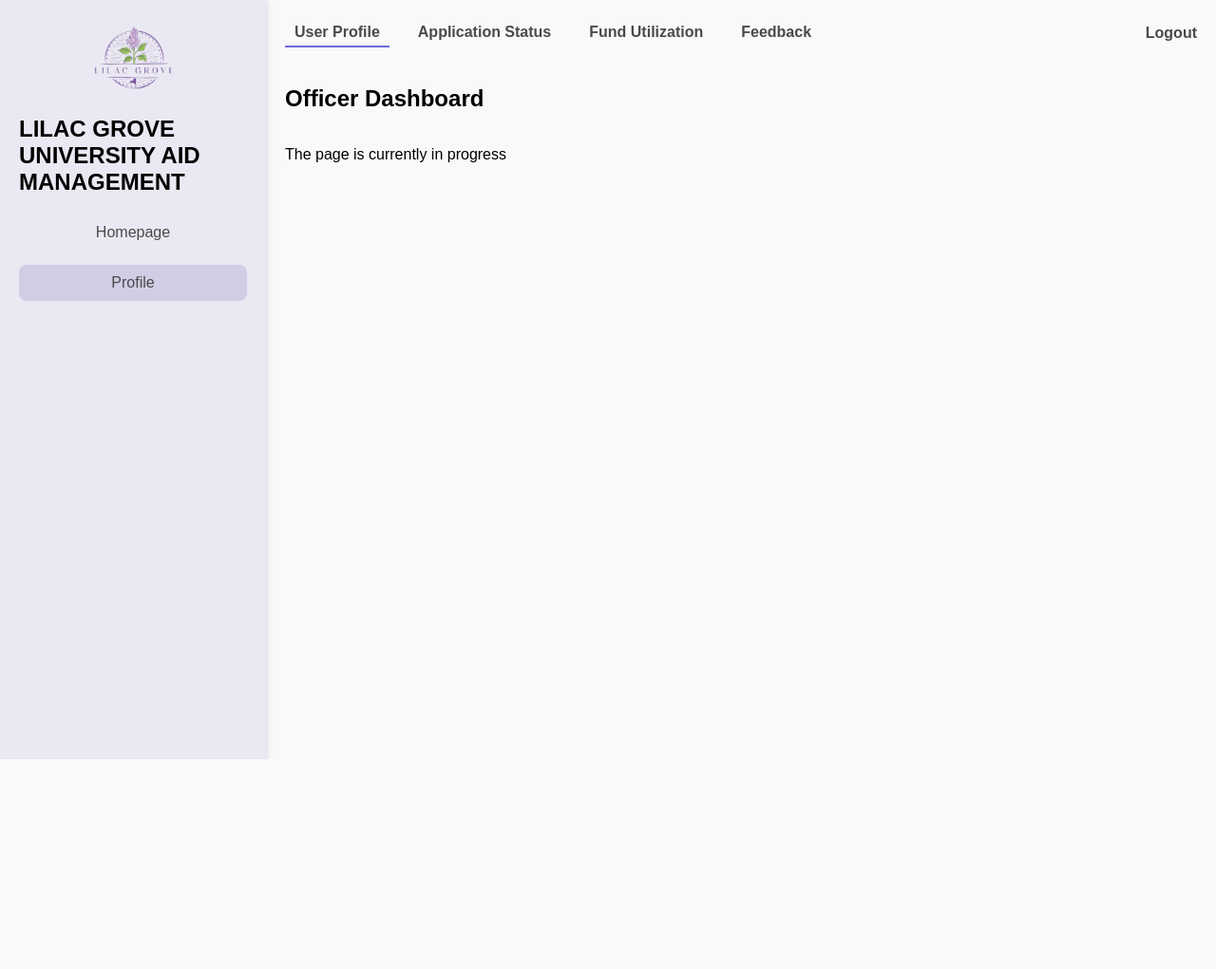
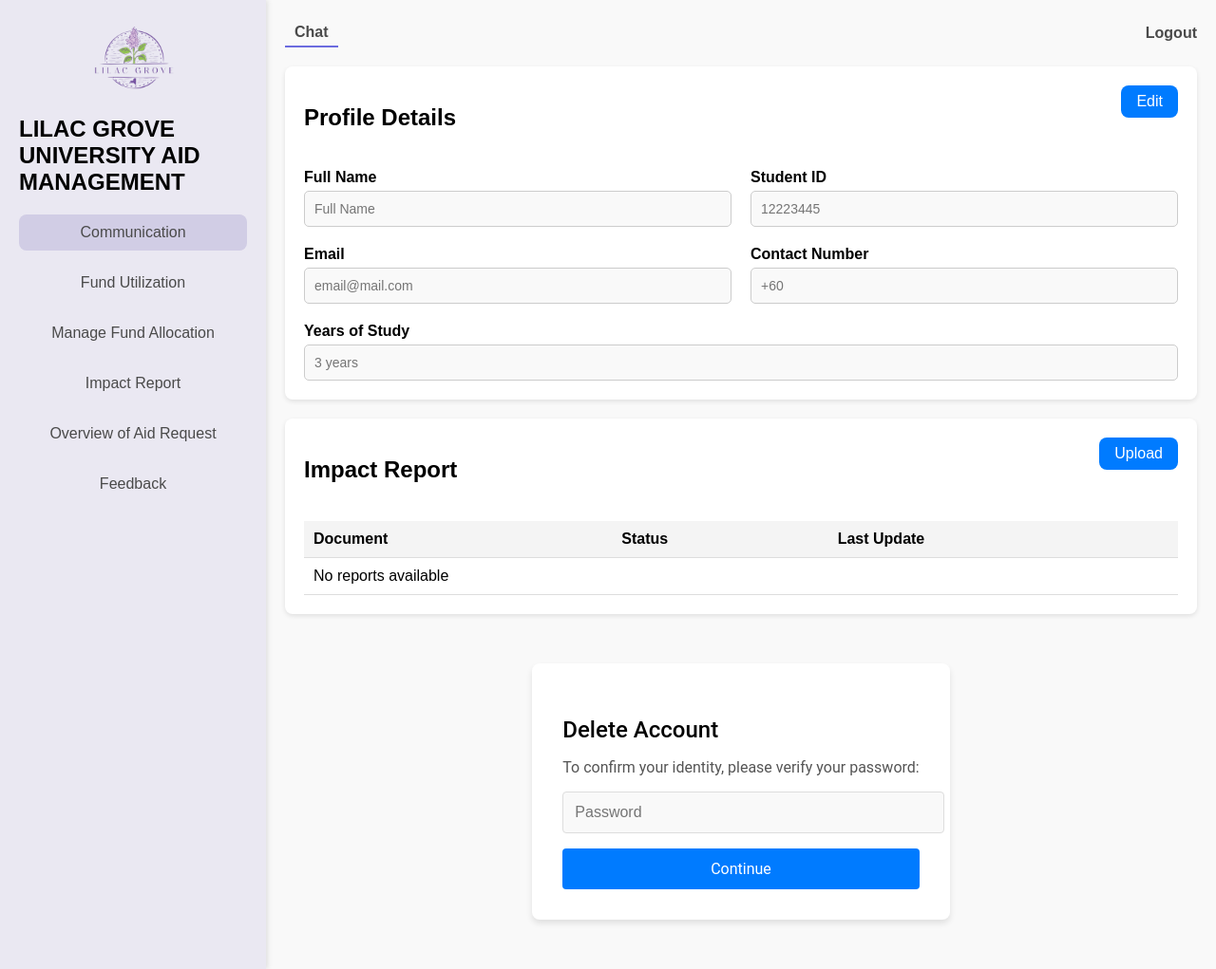
Before and after one commit to natasha1013/UniversityAidManagement, a Django app: template users/templates/dashboards/officer_dashboard.html in a window 1280 px wide. Shown: the whole page at 95% size. Before the commit the page ends 800 px from the top, so only its background shows below. Run offline with Django 5.2, Linux system fonts and the light colour scheme; the template is opened without the code that fills it, so the values that code supplies are empty.

Commit message:
dashboards

```diff
--- a/users/templates/dashboards/admin_dashboard.html
+++ b/users/templates/dashboards/admin_dashboard.html
@@ -7,9 +7,9 @@
 
 {% block menu %}
     <a href="#" class="menu-item active">User Management</a>
-    <a href="#" class="menu-item active">System Settings</a>
-    <a href="#" class="menu-item active">Feedback</a>
-    <a href="#" class="menu-item active">Fund Proposal</a>
+    <a href="#" class="menu-item">System Settings</a>
+    <a href="#" class="menu-item">Feedback</a>
+    <a href="#" class="menu-item">Fund Proposal</a>
 {% endblock menu %}
 
 {% block navbar %}
--- a/users/templates/dashboards/officer_dashboard.html
+++ b/users/templates/dashboards/officer_dashboard.html
@@ -2,10 +2,18 @@
 {% load static %}
 
 {% block dashboard_title %}
-    Officer Dashboard
+    Aid Officer Dashboard
 {% endblock dashboard_title %}
 
-{% block dashboard %}
-    <h2>Officer Dashboard</h2>
-    <p>The page is currently in progress</p>
-{% endblock dashboard %}
+{% block menu %}
+    <a href="#" class="menu-item active">Communication</a>
+    <a href="#" class="menu-item">Fund Utilization</a>
+    <a href="#" class="menu-item">Manage Fund Allocation</a>
+    <a href="#" class="menu-item">Impact Report</a>
+    <a href="#" class="menu-item">Overview of Aid Request</a>
+    <a href="#" class="menu-item">Feedback</a>
+{% endblock menu %}
+
+{% block navbar %}
+    <a href="#" class="tab active">Chat</a>
+{% endblock navbar %}
```
Also changed, not shown: users/templates/dashboards/funder_dashboard.html (+9 -4 lines), users/templates/dashboards/menu_section.html (deleted, +0 -8 lines), db.sqlite3.
